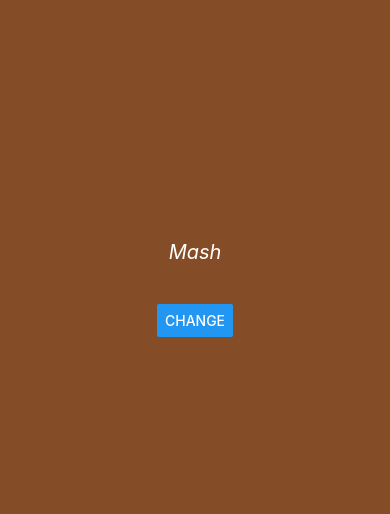
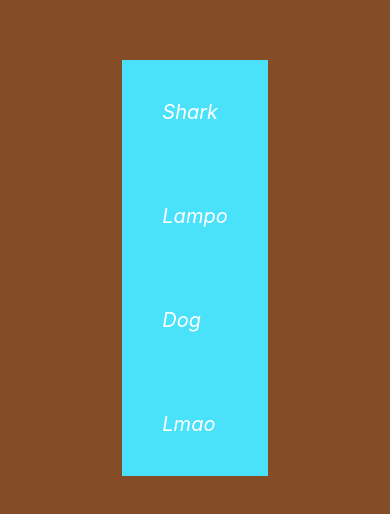
Before and after one commit to matteomacri18/react-native, a React Native app in the folder base/: screen / in a window 390 px wide. Shown: the part 154-668 px from the top of the page. Built offline with nearby package versions, Linux system fonts and the light colour scheme.

Commit message:
Flatlist

```diff
--- a/base/App.js
+++ b/base/App.js
@@ -1,24 +1,41 @@
-import { Button, StyleSheet, Text, View } from "react-native";
+// IMPORT Flatlist = RecyclerView
+import {
+  Flatlist,
+  Button,
+  FlatList,
+  StyleSheet,
+  Text,
+  View,
+} from "react-native";
 import { StatusBar } from "expo-status-bar";
 
 // HOOK => mutableStateOf()
 // IMPORT useState
 import { useState } from "react";
 export default function App() {
-  const [name, setName] = useState("Mash");
-  const [session, setSession] = useState({ number: 6, title: "state" });
-  const [current, setCurrent] = useState(true);
+  // Array of objs with state
+  const [Items, setItems] = useState([
+    { key: 1, item: "Item 1" },
+    { key: 2, item: "Item 2" },
+    { key: 3, item: "Item 3" },
+  ]);
 
-  const onClickHandler = () => {
-    setName("Programming with me");
-    setSession({ number: 7, title: "Style" });
-    setCurrent(false);
-  };
+  // Array of objs no state
+  const animals = [
+    { id: 1, name: "Shark" },
+    { id: 2, name: "Lampo" },
+    { id: 3, name: "Dog" },
+    { id: 4, name: "Lmao" },
+  ];
+
+  // lambda, input animal output Text animal's name
+  const animal = ({ item }) => <Text style={styles.text}>{item.name}</Text>;
 
   return (
     <View style={styles.container}>
-      <Text style={styles.text}>{name}</Text>
-      <Button title="Change" onPress={onClickHandler}></Button>
+      <View style={styles.item}>
+        <FlatList data={animals} renderItem={animal} />
+      </View>
     </View>
   );
 }
@@ -28,6 +45,10 @@ const styles = StyleSheet.create({
     flex: 1,
     backgroundColor: "#854D27",
     alignItems: "center",
+    justifyContent: "center",
+  },
+  item: {
+    backgroundColor: "#4ae1fa",
     justifyContent: "center",
   },
   text: {
```
